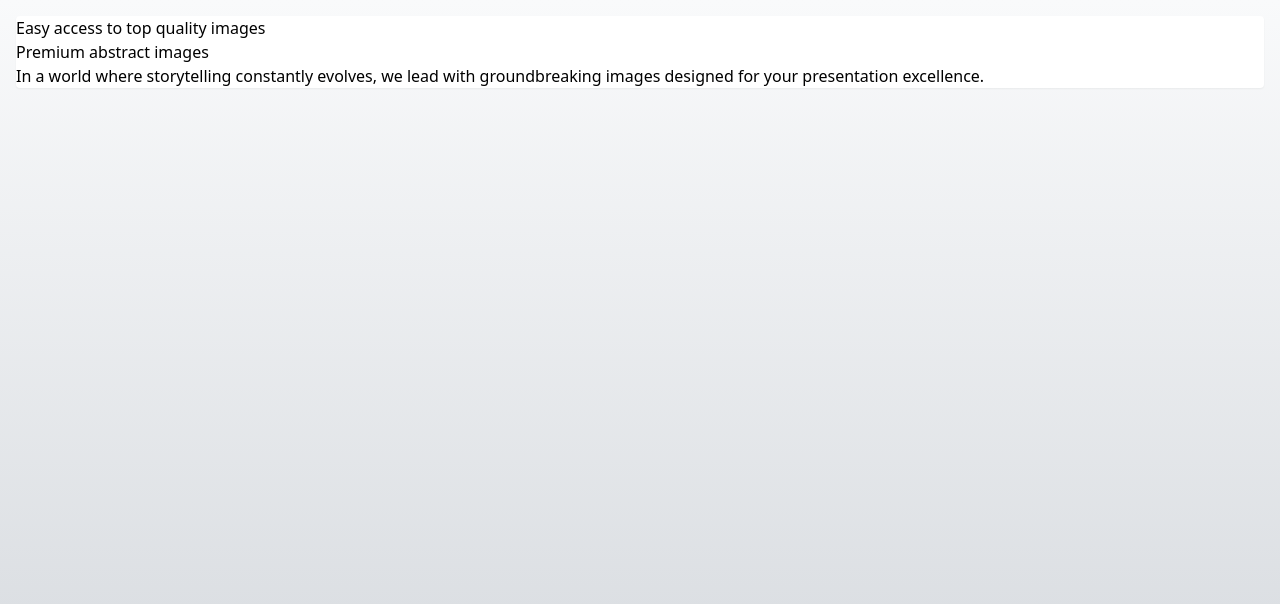
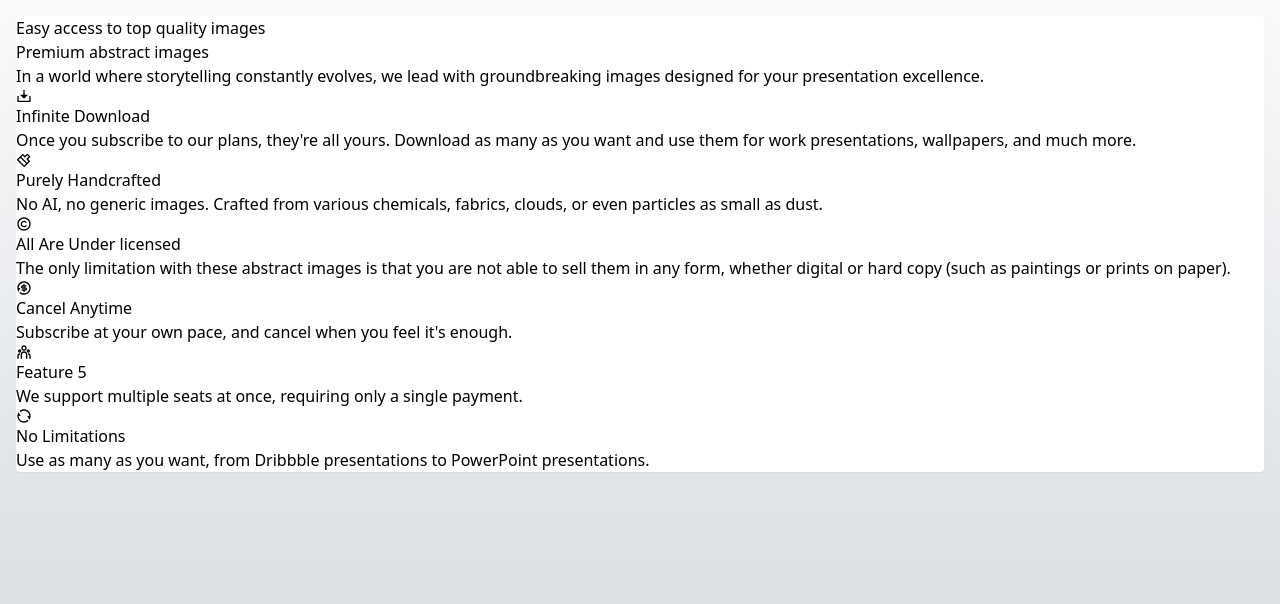
Before and after one commit to CodyJPerry/features-section-grid, a Next.js app: page / in a window 1280 px wide. Shown: the top 604 px of the page. Built offline with nearby package versions, Linux system fonts and the light colour scheme.

Commit message:
Render out the next collection of jsx with implict return

```diff
--- a/app/data/features.tsx
+++ b/app/data/features.tsx
@@ -9,31 +9,37 @@ import {
 
 const features = [
   {
+    id: 1,
     icon: <RiDownload2Line />,
     title: 'Infinite Download',
     description: `Once you subscribe to our plans, they're all yours. Download as many as you want and use them for work presentations, wallpapers, and much more.`,
   },
   {
+    id: 2,
     icon: <RiBrush2Line />,
     title: 'Purely Handcrafted',
     description: `No AI, no generic images. Crafted from various chemicals, fabrics, clouds, or even particles as small as dust.`,
   },
   {
+    id: 3,
     icon: <RiCopyrightLine />,
     title: 'All Are Under licensed',
     description: `The only limitation with these abstract images is that you are not able to sell them in any form, whether digital or hard copy (such as paintings or prints on paper).`,
   },
   {
+    id: 4,
     icon: <RiRefund2Fill />,
     title: 'Cancel Anytime',
     description: `Subscribe at your own pace, and cancel when you feel it's enough.`,
   },
   {
+    id: 5,
     icon: <RiTeamLine />,
     title: 'Feature 5',
     description: `We support multiple seats at once, requiring only a single payment.`,
   },
   {
+    id: 6,
     icon: <RiRefreshLine />,
     title: 'No Limitations',
     description: `Use as many as you want, from Dribbble presentations to PowerPoint presentations.`,
--- a/app/page.tsx
+++ b/app/page.tsx
@@ -17,6 +17,14 @@ export default function Home() {
           groundbreaking images designed for your presentation excellence.
         </p>
       </section>
+      {/* Map over the features collection to display each feature */}
+      {features.map(({ id, icon, title, description }) => (
+        <div key={id}>
+          {icon}
+          <p>{title}</p>
+          <p>{description}</p>
+        </div>
+      ))}
     </main>
   );
 }
```
